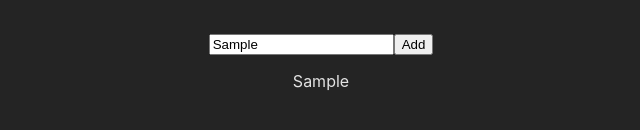
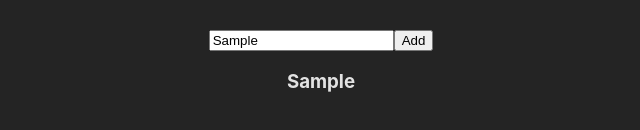
Before and after one commit to maria98kgm/Note_App, a React (Vite) app: page / in a window 1280 px wide. Both pictures are taken after typing "Sample" into the empty fields and a click on the button "Add". Shown: the part 330-460 px from the top of the page, without its empty margins (319-959 px from the left). Built offline with nearby package versions, Linux system fonts and the light colour scheme.

Commit message:
feat: create component that will return note

```diff
--- a/src/App.tsx
+++ b/src/App.tsx
@@ -1,14 +1,21 @@
+import "./App.css";
 import { ChangeEvent, useEffect, useState } from "react";
 // import reactLogo from "./assets/react.svg";
 // import viteLogo from "/vite.svg";
 import uniqid from "uniqid";
-import "./App.css";
+import { Note } from "./components/Note";
 
 const notesStorage = "notes";
 
+export interface TagItem {
+  tagName: string;
+  id: string;
+}
+
 interface NoteItem {
   title: string;
-  tags: string[];
+  formattedTitle: string;
+  tags: TagItem[];
   id: string;
 }
 
@@ -20,10 +27,21 @@ function App() {
     const allNotesStr: string | null = localStorage.getItem(notesStorage);
     const allNotes: NoteItem[] = allNotesStr ? JSON.parse(allNotesStr) : [];
 
-    const regex = /#\w+/gi;
+    const regex: RegExp = /#\w+/gi;
     const tags: string[] | null = input.match(regex);
+    const labledTags: TagItem[] | undefined = tags?.map((item) => ({
+      tagName: item,
+      id: uniqid(),
+    }));
 
-    allNotes.push({ title: input, tags: tags ?? [], id: uniqid() });
+    const formattedTitle = input.replaceAll("#", "");
+
+    allNotes.push({
+      title: input,
+      formattedTitle: formattedTitle,
+      tags: labledTags ?? [],
+      id: uniqid(),
+    });
     setNotes(allNotes);
     localStorage.setItem(notesStorage, JSON.stringify(allNotes));
   };
@@ -43,9 +61,13 @@ function App() {
       <button onClick={addNoteHandler}>Add</button>
       {notes.map((item) => {
         return (
-          <div key={item.id}>
-            <p>{item.title}</p>
-          </div>
+          <Note
+            key={item.id}
+            title={item.title}
+            formattedTitle={item.formattedTitle}
+            tags={item.tags}
+            id={item.id}
+          />
         );
       })}
     </div>
--- /dev/null
+++ b/src/components/Note/index.tsx
@@ -0,0 +1,27 @@
+import React from "react";
+import { TagItem } from "../../App";
+
+interface NoteProps {
+  title: string;
+  formattedTitle: string;
+  tags: TagItem[];
+  id: string;
+}
+
+export const Note: React.FC<NoteProps> = ({
+  title,
+  formattedTitle,
+  tags,
+  id,
+}) => {
+  return (
+    <div>
+      <h3>{formattedTitle}</h3>
+      <div>
+        {tags.map((item) => {
+          return <p key={item.id}>{item.tagName}</p>;
+        })}
+      </div>
+    </div>
+  );
+};
```
Also changed, not shown: src/components/Note/style.scss (added).
